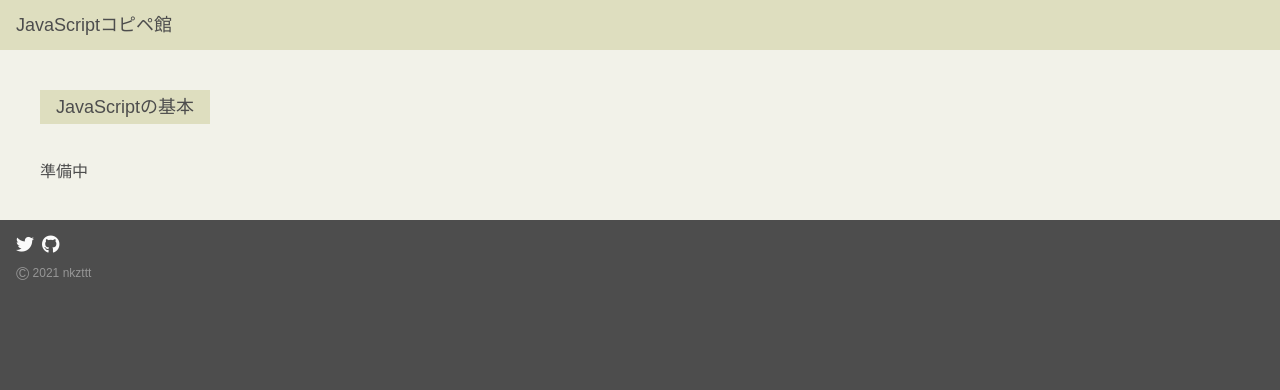
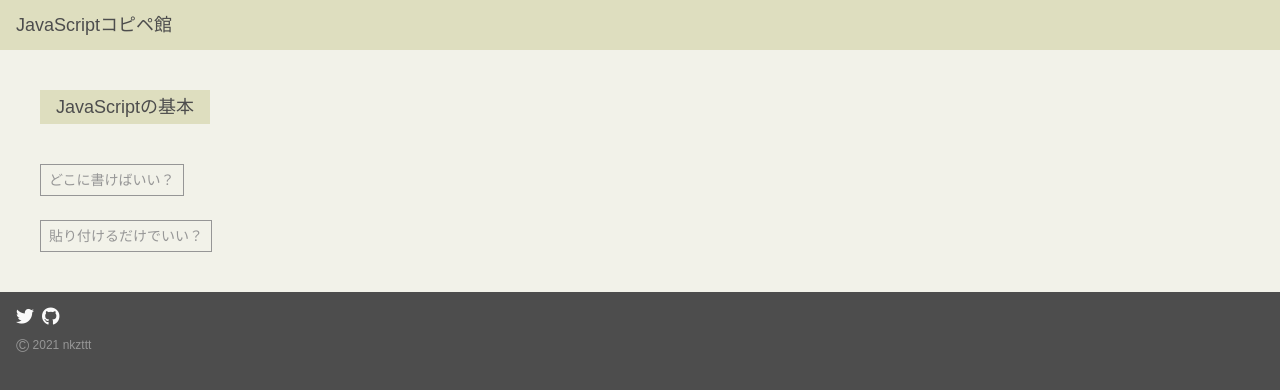
Before and after one commit to nkzttt/jscopyand, a website: page helps/js.html in a window 1280 px wide. Drawn offline with Linux system fonts and the light colour scheme; some packages are replaced by stand-ins of ours.

Commit message:
added js basics page.

```diff
--- a/helps/js.html
+++ b/helps/js.html
@@ -16,7 +16,16 @@
   </div>
   <main class="main">
     <h1 class="main__title">JavaScriptの基本</h1>
-    <p>準備中</p>
+    <ul class="jsBasics">
+      <li class="jsBasics__item">
+        <p data-js-selector="accordion" class="jsBasics__item__trigger">どこに書けばいい？</p>
+        <p class="jsBasics__item__body">テキストテキストテキスト</p>
+      </li>
+      <li class="jsBasics__item">
+        <p data-js-selector="accordion" class="jsBasics__item__trigger">貼り付けるだけでいい？</p>
+        <p class="jsBasics__item__body">テキストテキストテキスト</p>
+      </li>
+    </ul>
   </main>
   <footer class="footer">
     <ul class="footer__contact">
@@ -36,17 +45,6 @@
 </div>
 <!-- icons are on https://fontawesome.com/icons?d=gallery&m=free -->
 <script src="https://kit.fontawesome.com/f7818d968c.js" crossorigin="anonymous"></script>
-<script data-js-selector="source" data-js-attributes="jscopyand">
-  (function () {
-    var triggers = document.querySelectorAll('[data-jscopyand="accordion"]');
-    triggers.forEach(function (trigger) {
-      trigger.nextElementSibling.style.display = 'none';
-      trigger.addEventListener('click', function () {
-        this.nextElementSibling.style.display = this.nextElementSibling.style.display ? '' : 'none';
-      });
-    });
-  })();
-</script>
 <script src="../script.js"></script>
 </body>
 </html>
--- a/style.css
+++ b/style.css
@@ -164,3 +164,26 @@ body {
     font-size: var(--size-small);
     line-height: 1.3;
 }
+
+.jsBasics {
+    list-style: none;
+}
+.jsBasics__item {
+    margin-bottom: calc(var(--spacing-unit) * 3);
+}
+.jsBasics__item:last-child {
+    margin-bottom: 0;
+}
+.jsBasics__item__trigger {
+    display: table;
+    padding: var(--spacing-unit);
+    border: solid 1px var(--color-gray);
+    color: var(--color-gray);
+    font-size: var(--size-small);
+    cursor: pointer;
+}
+.jsBasics__item__body {
+    margin-top: calc(var(--spacing-unit) - 0.35em);
+    margin-bottom: -0.35em;
+    line-height: 1.7;
+}
```
